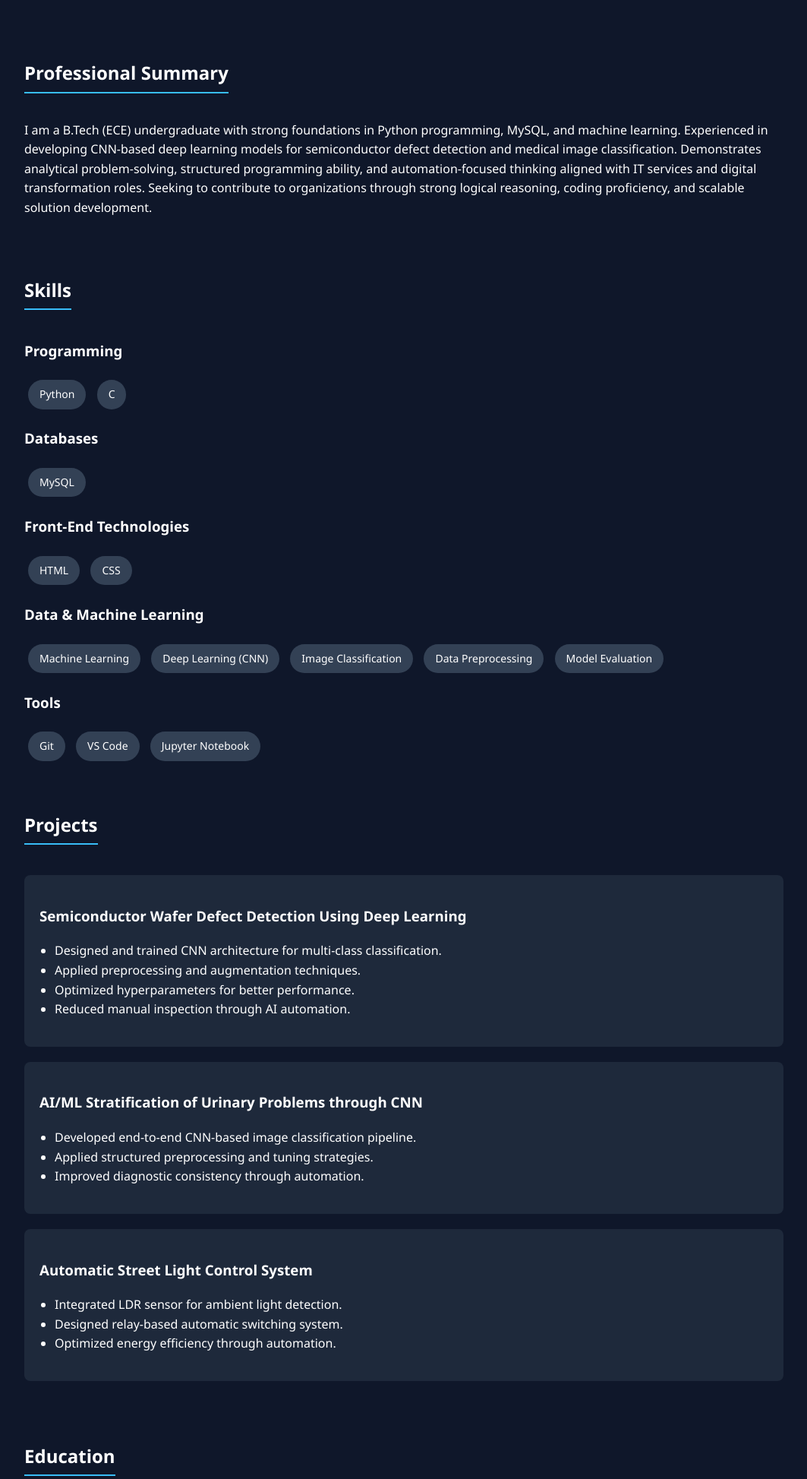
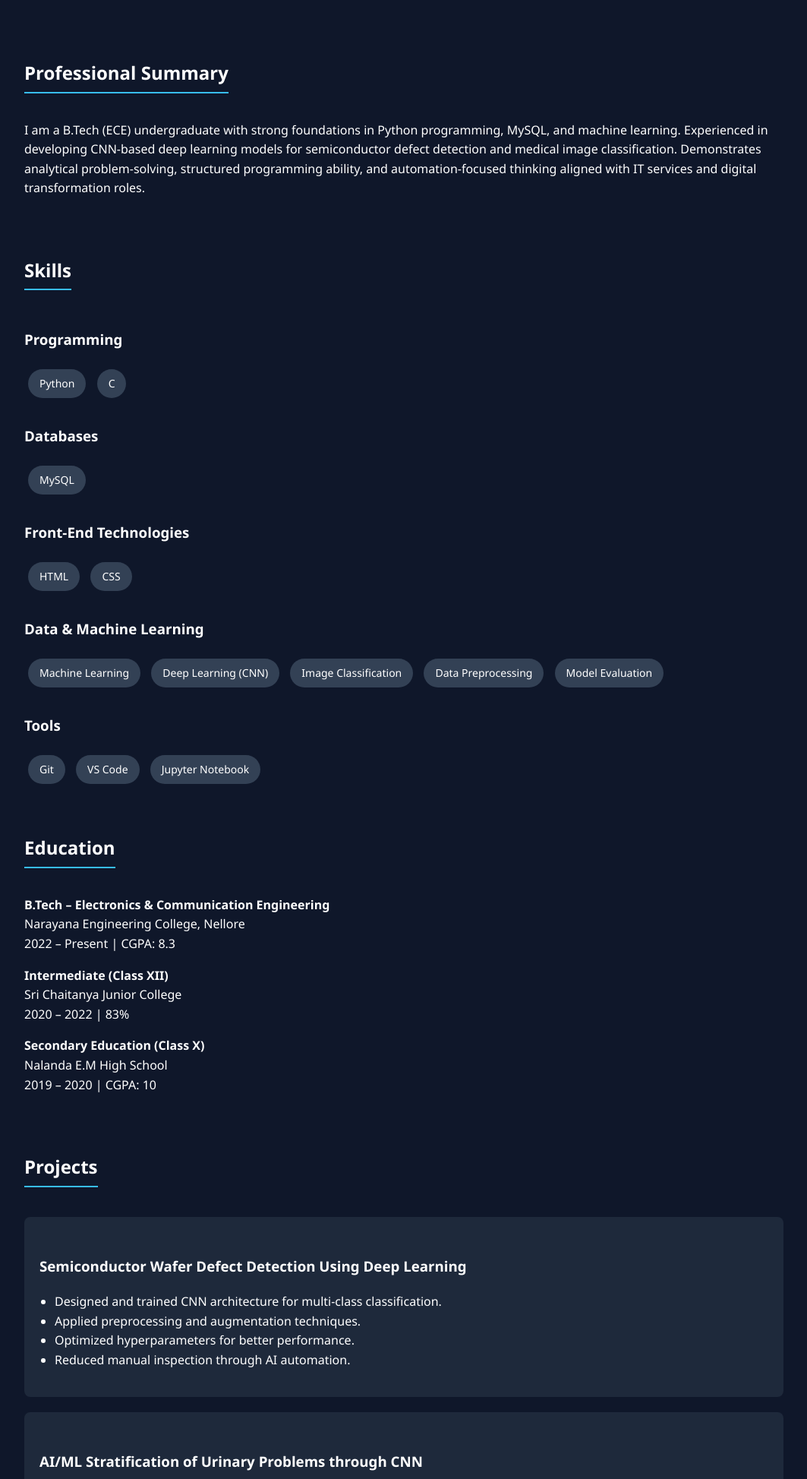
Before and after one commit to shanmukha2006ch/portfolio, a Python web app: template templates/index.html in a window 1280 px wide. Shown: the part 475-2422 px from the top of the page at 76% size, without its empty margins (108-1171 px from the left). Run offline with Jinja, Linux system fonts and the light colour scheme; the template is opened without the code that fills it, so the values that code supplies are empty.

Commit message:
Update index.html

```diff
--- a/templates/index.html
+++ b/templates/index.html
@@ -40,6 +40,10 @@
             border-bottom: 2px solid #38bdf8;
             display: inline-block;
             padding-bottom: 5px;
+        }
+
+        h3 {
+            margin-top: 30px;
         }
 
         .subtitle {
@@ -91,23 +95,27 @@
 <div class="container">
 
     <h1>Data Analyst • Python Programmer</h1>
-    <p class="subtitle">Transforming data into structured insights through analytical reasoning and scalable software solutions.</p>
+    <p class="subtitle">
+        Transforming data into structured insights through analytical reasoning and scalable software solutions.
+    </p>
 
+    <!-- ABOUT -->
     <h2>About</h2>
     <p>
         I am a B.Tech (ECE) undergraduate passionate about building data-driven systems and structured automation solutions.
         My work combines programming discipline, logical reasoning, and machine learning techniques to solve real-world analytical problems.
     </p>
 
+    <!-- PROFESSIONAL SUMMARY -->
     <h2>Professional Summary</h2>
     <p>
         I am a B.Tech (ECE) undergraduate with strong foundations in Python programming, MySQL, and machine learning.
         Experienced in developing CNN-based deep learning models for semiconductor defect detection and medical image classification.
         Demonstrates analytical problem-solving, structured programming ability, and automation-focused thinking aligned with IT services
-        and digital transformation roles. Seeking to contribute to organizations through strong logical reasoning, coding proficiency,
-        and scalable solution development.
+        and digital transformation roles.
     </p>
 
+    <!-- SKILLS -->
     <h2>Skills</h2>
 
     <h3>Programming</h3>
@@ -143,6 +151,21 @@
         <span>Jupyter Notebook</span>
     </div>
 
+    <!-- EDUCATION (Moved Up) -->
+    <h2>Education</h2>
+    <p><strong>B.Tech – Electronics & Communication Engineering</strong><br>
+    Narayana Engineering College, Nellore<br>
+    2022 – Present | CGPA: 8.3</p>
+
+    <p><strong>Intermediate (Class XII)</strong><br>
+    Sri Chaitanya Junior College<br>
+    2020 – 2022 | 83%</p>
+
+    <p><strong>Secondary Education (Class X)</strong><br>
+    Nalanda E.M High School<br>
+    2019 – 2020 | CGPA: 10</p>
+
+    <!-- PROJECTS -->
     <h2>Projects</h2>
 
     <div class="card">
@@ -173,23 +196,27 @@
         </ul>
     </div>
 
-    <h2>Education</h2>
-    <p><strong>B.Tech – Electronics & Communication Engineering</strong><br>
-    Narayana Engineering College, Nellore<br>
-    2022 – Present | CGPA: 8.3</p>
+    <!-- CERTIFICATIONS -->
+    <h2>Certifications</h2>
+    <ul>
+        <li>Python Full Stack Developer – Edu Skills</li>
+        <li>Quantum Fundamentals & Advanced Algorithmic Concepts – WISER Learning</li>
+    </ul>
 
-    <p><strong>Intermediate (Class XII)</strong><br>
-    Sri Chaitanya Junior College<br>
-    2020 – 2022 | 83%</p>
+    <!-- ACHIEVEMENTS -->
+    <h2>Achievements & Leadership</h2>
+    <ul>
+        <li>Volunteer – ISRO Space Quiz (International Space Week)</li>
+        <li>College-Level Student Fest Organizer – Led planning and execution</li>
+        <li>Coordinated logistics for Blood Donation Camp at Narayana Medical College</li>
+    </ul>
 
-    <p><strong>Secondary Education (Class X)</strong><br>
-    Nalanda E.M High School<br>
-    2019 – 2020 | CGPA: 10</p>
-
+    <!-- CONTACT -->
     <h2>Contact</h2>
     <p>Email: <a href="mailto:shanmukha2006ch@gmail.com">shanmukha2006ch@gmail.com</a></p>
     <p>Phone: +91-9676161904</p>
-    <p>LinkedIn: <a href="https://linkedin.com/in/shanmukha-srinivas-914853368" target="_blank">linkedin.com/in/shanmukha-srinivas-914853368</a></p>
+    <p>LinkedIn: <a href="https://linkedin.com/in/shanmukha-srinivas-914853368" target="_blank">
+        linkedin.com/in/shanmukha-srinivas-914853368</a></p>
 
 </div>
 
```
